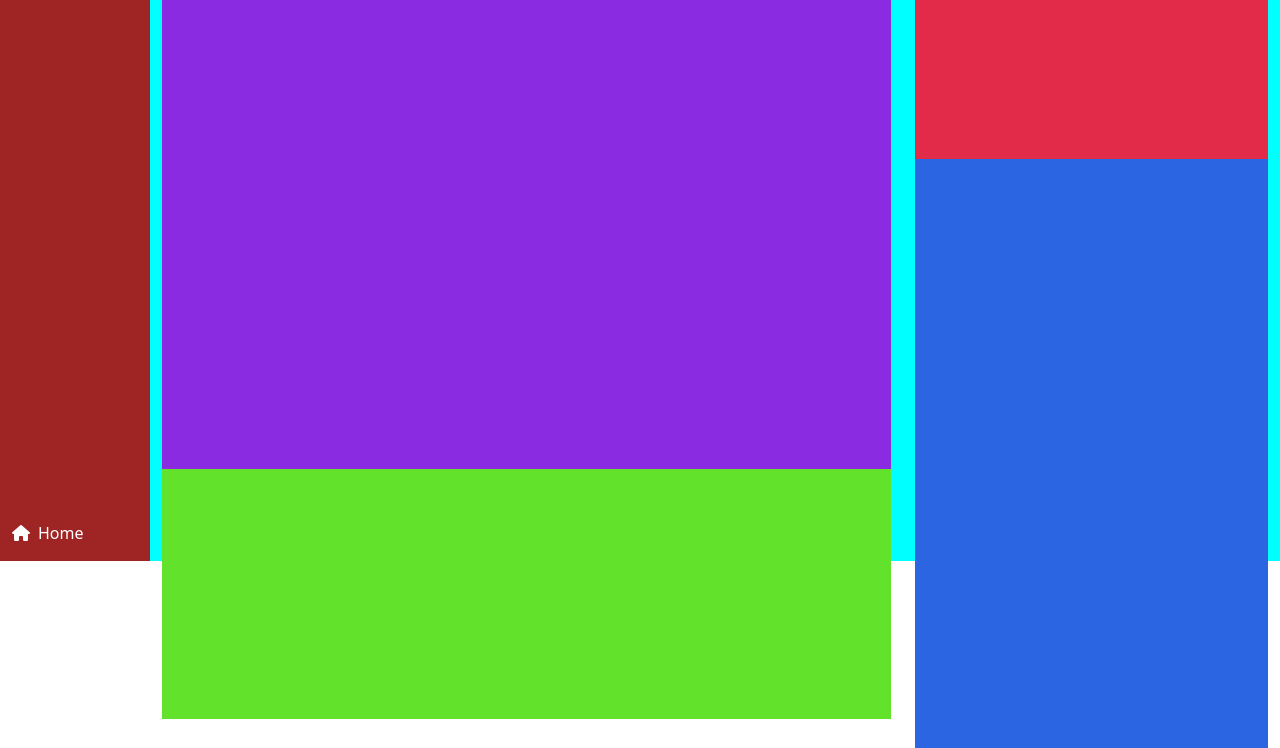
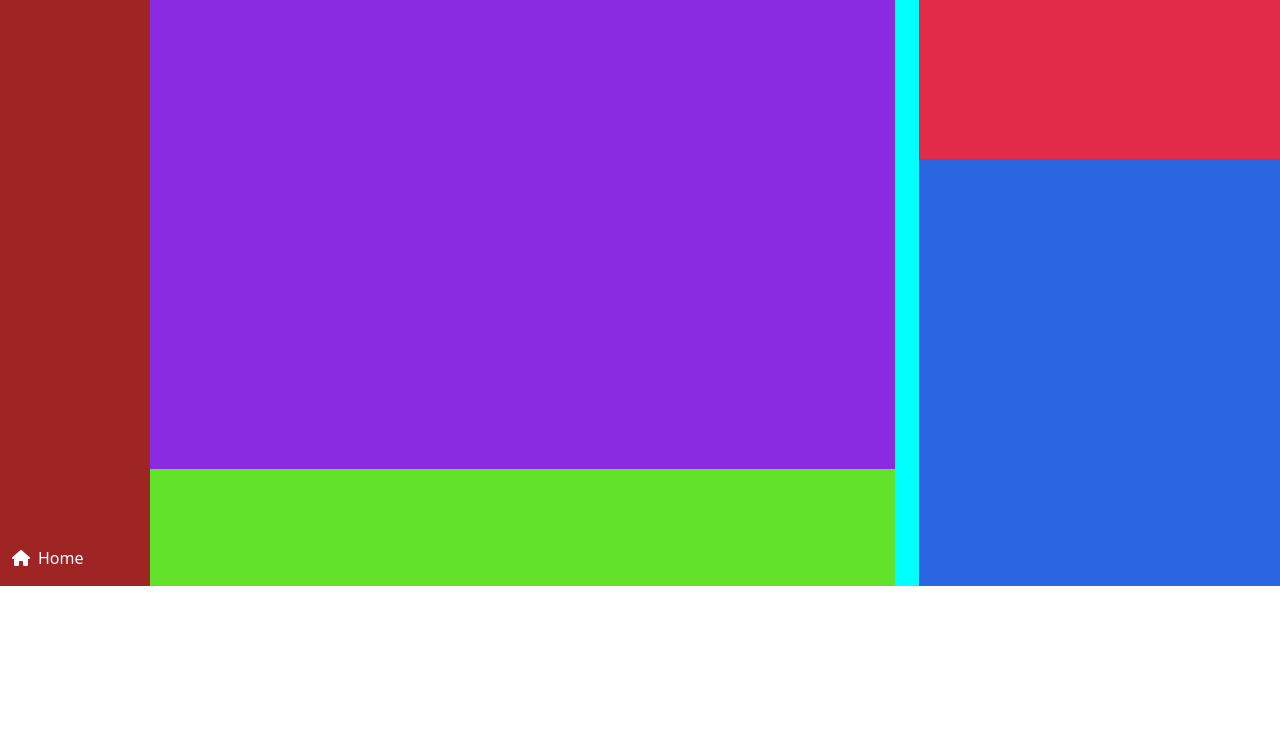
Before and after one commit to Claudio-Bernardinetti/html-css-bootstrap-dashboard, a plain HTML site: page index.html in a window 1280 px wide. Shown: the part 214-962 px from the top of the page. After the commit the page ends 800 px from the top, so only its background shows below. Drawn offline with nearby package versions, Linux system fonts and the light colour scheme.

Commit message:
add container main

```diff
--- a/assets/css/style.css
+++ b/assets/css/style.css
@@ -49,7 +49,7 @@
 
 #main_wrapper {
     background-color: aqua;
-    height: 100%;
+    height: calc(100vh - 75px)
 }
 
 /* Layout end */
@@ -167,7 +167,7 @@
 
 .container_main {
     height: 100%;
-    overflow-wrap: auto;
+    overflow-y:auto
 }
 
 .card_classi {
--- a/index.html
+++ b/index.html
@@ -114,11 +114,10 @@
                             </ul>
                         </div>
                     </div>
-
                 </div>
                 <!-- Sidebar end -->
-                <div class="main clearfix">
-                    <div class="container-fluid  container_main g-0 m-0">
+                <div class="main clearfix container_main">
+                    <div class="container-fluid   g-0 m-0">
                         <div class="row row-cols-md-3 banner_blue ">
                             <div class="boolean">
                                 <div class="boolean_top">
@@ -291,7 +290,8 @@
                                 </div>
                             </div>
                         </div>
-
+                    </div>
+                    <div>
                         <div class="row">
                             <div class=" col-12 col-lg-8 col_left ">
                                 <div class="card-body  card_classi"></div>
```
